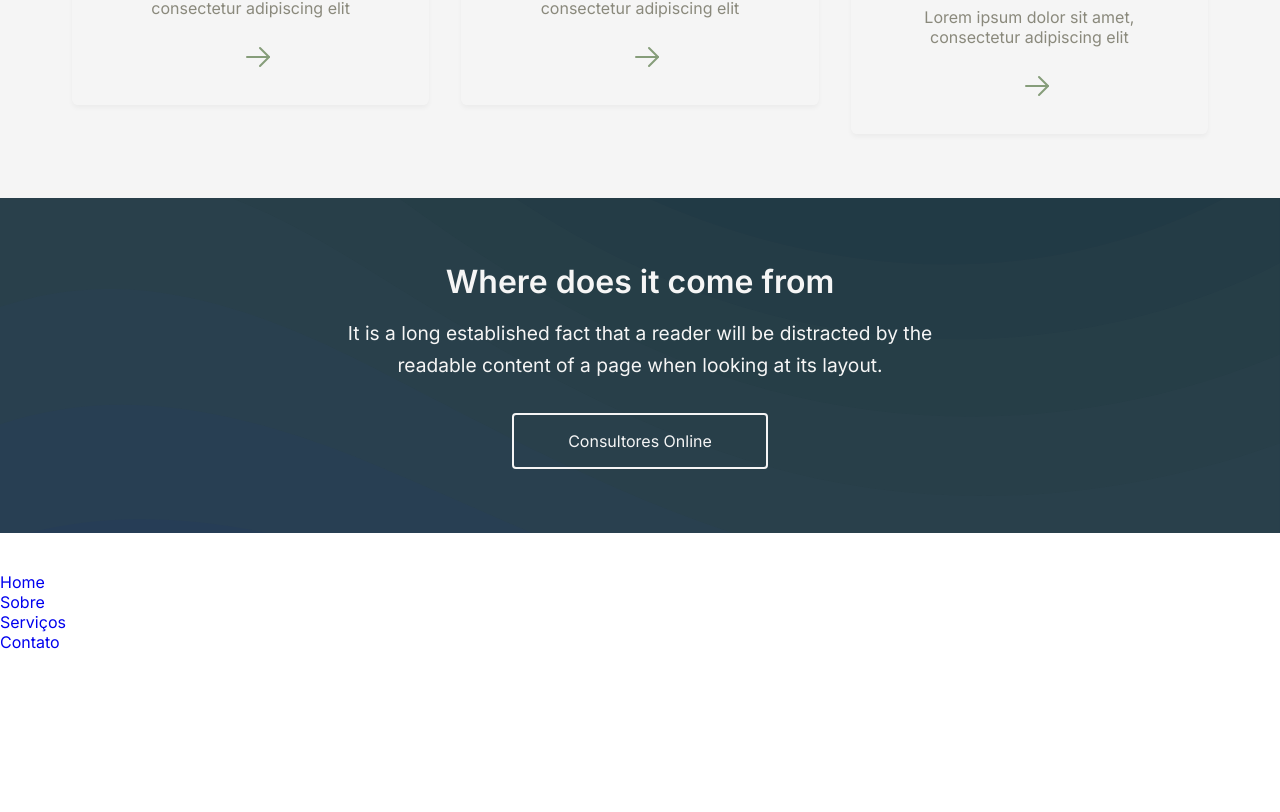
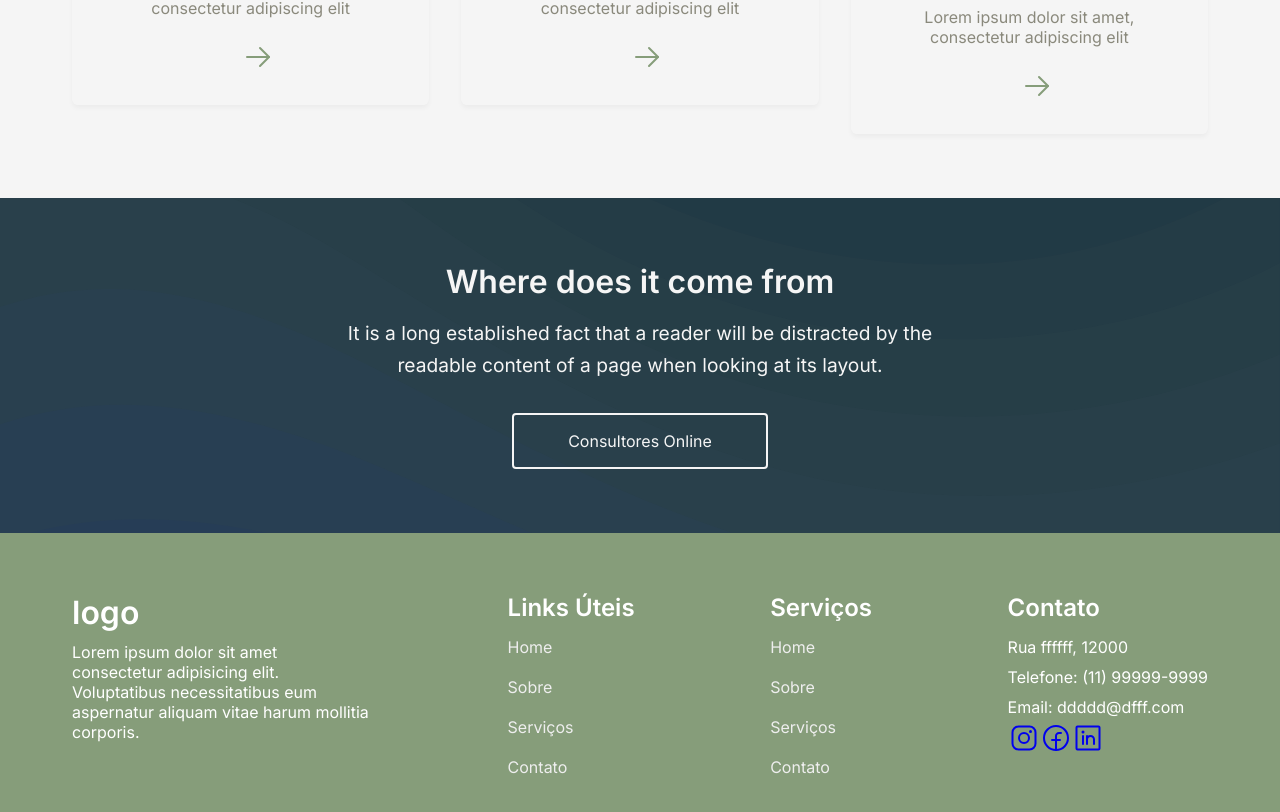
Before and after one commit to bduarte10/site-mutualiza, a Next.js app: page / in a window 1280 px wide. Shown: the part 2404-3216 px from the top of the page. Before the commit the page ends 3056 px from the top, so only its background shows below. Built offline with nearby package versions, Linux system fonts and the light colour scheme.

Commit message:
feat: footer

```diff
--- a/src/components/Footer/index.tsx
+++ b/src/components/Footer/index.tsx
@@ -1,14 +1,39 @@
 import { navItems } from "@/constants";
 import { motion } from "framer-motion";
 import Link from "next/link";
+import { FacebookLogo, InstagramLogo, LinkedinLogo } from "phosphor-react";
 import styles from "./styles.module.css";
 export function Footer() {
   return (
     <footer className={styles.footer}>
+      <div className="container">
+        <div className={styles.content}>
+          <div className={styles.logo}>
+            <h1>logo</h1>
+            <p>
+              Lorem ipsum dolor sit amet consectetur adipisicing elit.
+              Voluptatibus necessitatibus eum aspernatur aliquam vitae harum
+              mollitia corporis.
+            </p>
+          </div>
           <div>
+            <h2>Links Úteis</h2>
+            {navItems.map((item, i) => (
+              <motion.div
+                className={styles.links}
+                initial={{ x: -50, opacity: 0 }}
+                animate={{ x: 0, opacity: 1 }}
+                transition={{ duration: 1, delay: i * 0.1 }}
+                key={item.label}
+              >
+                <Link className={styles.link} href={item.href}>
+                  {item.label}
+                </Link>
+              </motion.div>
+            ))}
+          </div>
           <div>
-          <h1>logo</h1>
-        </div>
+            <h2>Serviços</h2>
             {navItems.map((item, i) => (
               <motion.div
                 initial={{ x: -50, opacity: 0 }}
@@ -16,9 +41,30 @@ export function Footer() {
                 transition={{ duration: 1, delay: i * 0.1 }}
                 key={item.label}
               >
-            <Link href={item.href}>{item.label}</Link>
+                <Link className={styles.link} href={item.href}>
+                  {item.label}
+                </Link>
               </motion.div>
             ))}
+          </div>
+          <div className={styles.contato}>
+            <h2>Contato</h2>
+            <p>Rua ffffff, 12000</p>
+            <p>Telefone: (11) 99999-9999</p>
+            <p>Email: ddddd@dfff.com</p>
+            <div>
+              <a href="#">
+                <InstagramLogo size={32} />
+              </a>
+              <a href="#">
+                <FacebookLogo size={32} />
+              </a>
+              <a href="#">
+                <LinkedinLogo size={32} />
+              </a>
+            </div>
+          </div>
+        </div>
       </div>
     </footer>
   );
--- a/src/components/Footer/styles.module.css
+++ b/src/components/Footer/styles.module.css
@@ -1,6 +1,66 @@
 .footer {
   margin-top: auto;
   width: 100%;
+
+  padding: 60px 0;
   color: white;
-  background-color: var(--color-primary);
+  background-color: var(--primary);
 }
+.content {
+  display: flex;
+  justify-content: space-between;
+}
+.content h1 {
+  margin-bottom: 10px;
+}
+
+.content h2 {
+  margin-bottom: 10px;
+}
+.logo {
+  width: 300px;
+}
+
+.link {
+  display: inline-block;
+  color: #eee;
+  text-decoration: none;
+  padding: 5px 0;
+  position: relative;
+  margin-bottom: 10px;
+  transition: 0.2s;
+}
+.link:hover {
+  color: #fff;
+}
+.link::after {
+  content: "";
+  position: absolute;
+  bottom: 0;
+  left: 0;
+  width: 0;
+  height: 2px;
+  background-color: white;
+  transition: 0.5s;
+}
+.link:hover::after {
+  width: 100%;
+}
+
+.contato {
+  display: flex;
+  flex-direction: column;
+}
+.contato p {
+  padding: 5px 0;
+}
+@media screen and (max-width: 768px) {
+  .content {
+    flex-direction: column;
+    padding: 0 20px;
+    gap: 20px;
+  }
+  .logo {
+    width: 100%;
+  }
+}
```
Lines whose indentation alone changed are shown as unchanged.
